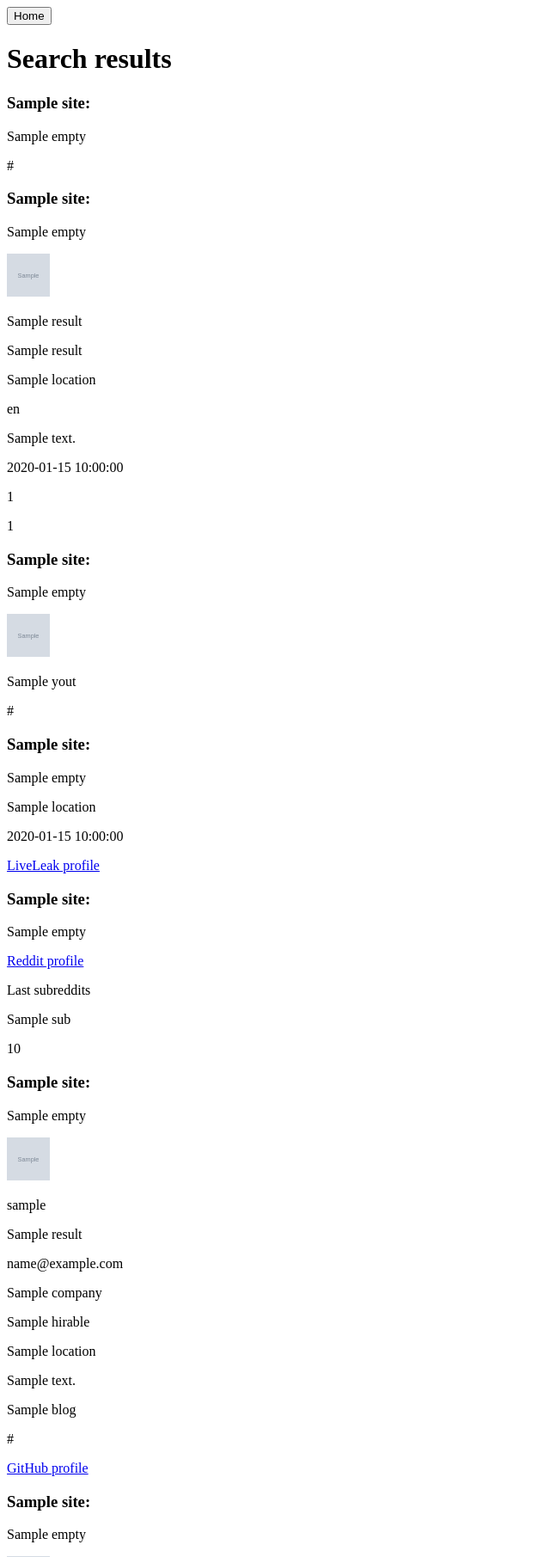
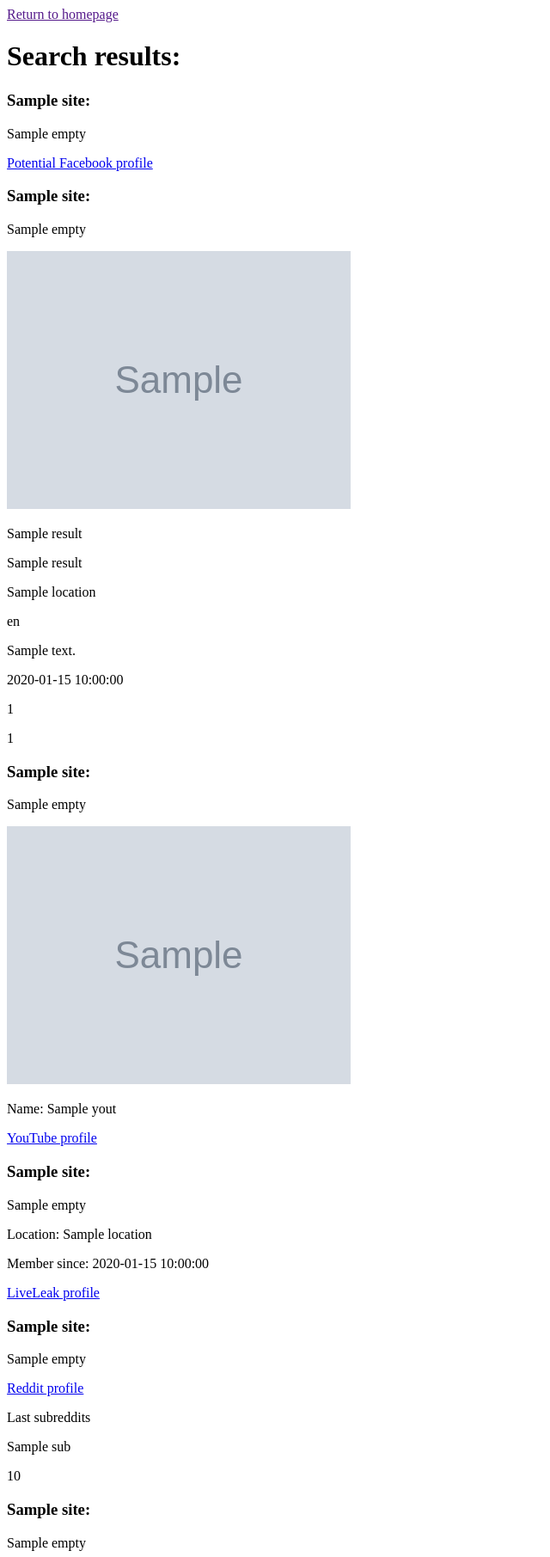
Before and after one commit to famavott/osint-scraper, a Python web app: template osint_scraper/templates/results.jinja2 in a window 1280 px wide. Shown: the top 1811 px of the page at 86% size, without its empty margins (0-640 px from the left). Run offline with Jinja, Linux system fonts and the light colour scheme; the template is opened without the code that fills it: most values are stand-ins (such as "Sample title", 1, 10 or a date in 2020); grey boxes marked "Sample" are stand-in pictures.

Commit message:
Styled out.

```diff
--- a/osint_scraper/templates/results.jinja2
+++ b/osint_scraper/templates/results.jinja2
@@ -2,17 +2,18 @@
 
 {% block content %}
 <div class="content">
-        <a href="{{ request.route_url('home') }}"><input id='submit_button' type="submit" name="home" value="Home"></a>
-    <h1>Search results</h1>
+        <a href="{{ request.route_url('home') }}" id='home_link'>Return to homepage</a>
+    <div id='page'>
+    <h1 id='results_header'>Search results:</h1>
 
         {% if facebook %}
-        <div id='info_block'>
-        <h3>{{ facebook.site }}:</h3>
+        <div class='info_block'>
+        <h3 class='site_name'>{{ facebook.site }}:</h3>
         {% if facebook.empty %}
             <p>{{ facebook.empty }}</p>
         {% endif %}
         {% if facebook.url %}
-            <p>{{ facebook.url }}</p>
+            <p><a href="{{ facebook.url }}">Potential Facebook profile</a></p>
         {% endif %}
         </div>
         {% endif %}
@@ -20,13 +21,13 @@
 
 
         {% if twit %}
-        <div id='info_block'>
-        <h3>{{ twit.site }}:</h3>
+        <div class='info_block'>
+        <h3 class='site_name'>{{ twit.site }}:</h3>
         {% if twit.empty %}
             <p>{{ twit.empty }}</p>
         {% endif %}
         {% if twit.results %}
-            <img src="{{ twit.results.profile_image_url }}" height="50px" width="50px">
+            <img src="{{ twit.results.profile_image_url }}">
             <p>{{ twit.results.screen_name }}</p>
             <p>{{ twit.results.name }}</p>
             <p>{{ twit.results.location }}</p>
@@ -41,29 +42,29 @@
 
 
         {% if yout %}
-            <div id='info_block'>
-            <h3>{{ yout.site }}:</h3>
+            <div class='info_block'>
+            <h3 class='site_name'>{{ yout.site }}:</h3>
             {% if yout.empty %}
                 <p>{{ yout.empty }}</p>
             {% endif %}
             {% if yout.avatar %}
-                <img src="{{ yout.avatar }}" height="50px" width="50px">
-                <p>{{ yout.title }}</p>
-                <p>{{ yout.url }}</p>
+                <img src="{{ yout.avatar }}">
+                <p><span class='bold'>Name:</span> {{ yout.title }}</p>
+                <p><a href="{{ yout.url }}">YouTube profile</a></p>
             {% endif %}
             </div>
         {% endif %}
 
 
         {% if lleak %}
-        <div id='info_block'>
-        <h3>{{ lleak.site }}:</h3>
+        <div class='info_block'>
+        <h3 class='site_name'>{{ lleak.site }}:</h3>
         {% if lleak.empty %}
             <p>{{ lleak.empty }}</p>
         {% endif %}
         {% if lleak.location %}
-            <p>{{ lleak.location }}</p>
-            <p>{{ lleak.memb_since }}</p>
+            <p><span class='bold'>Location:</span> {{ lleak.location }}</p>
+            <p><span class='bold'>Member since:</span> {{ lleak.memb_since }}</p>
             <p><a href="{{ lleak.url }}">LiveLeak profile</a></p>
         {% endif %}
         </div>
@@ -71,8 +72,8 @@
 
 
         {% if reddit %}
-            <div id='info_block'>
-            <h3>{{ reddit.site }}:</h3>
+            <div class='info_block'>
+            <h3 class='site_name'>{{ reddit.site }}:</h3>
             {% if reddit.empty %}
                 <p>{{ reddit.empty }}</p>
             {% endif %}
@@ -89,121 +90,121 @@
 
 
         {% if ghuser %}
-        <div id='info_block'>
-        <h3>{{ ghuser.site }}:</h3>
+        <div class='info_block'>
+        <h3 class='site_name'>{{ ghuser.site }}:</h3>
         {% if ghuser.empty %}
             <p>{{ ghuser.empty }}</p>
         {% endif %}
         {% if ghuser.results %}
-            <img src="{{ ghuser.results.avatar_url }}" height="50px" width="50px">
-            <p>{{ ghuser.results.login }}</p>
-            <p>{{ ghuser.results.name }}</p>
-            <p>{{ ghuser.results.email }}</p>
-            <p>{{ ghuser.results.company }}</p>
-            <p>{{ ghuser.results.hirable }}</p>
-            <p>{{ ghuser.results.location }}</p>
-            <p>{{ ghuser.results.bio }}</p>
-            <p>{{ ghuser.results.blog }}</p>
-            <p>{{ ghuser.results.repos_url }}</p>
-            <a href="{{ ghuser.results.html_url }}">GitHub profile</a>
+            <img src="{{ ghuser.results.avatar_url }}">
+            <p><span class='bold'>Username:</span> {{ ghuser.results.login }}</p>
+            <p><span class='bold'>Name:</span> {{ ghuser.results.name }}</p>
+            <p><span class='bold'>Email:</span> {{ ghuser.results.email }}</p>
+            <p><span class='bold'>Company:</span> {{ ghuser.results.company }}</p>
+            <p><span class='bold'>Hirable:</span> {{ ghuser.results.hirable }}</p>
+            <p><span class='bold'>Location:</span> {{ ghuser.results.location }}</p>
+            <p><span class='bold'>Bio:</span> {{ ghuser.results.bio }}</p>
+            <p><span class='bold'>Blog:</span> {{ ghuser.results.blog }}</p>
+            <p><a href="{{ ghuser.results.repos_url }}">GitHub repos</a></p>
+            <p><a href="{{ ghuser.results.html_url }}">GitHub profile</a></p>
         {% endif %}
         </div>
         {% endif %}
 
 
         {% if steam %}
-        <div id='info_block'>
-        <h3>{{ steam.site }}:</h3>
+        <div class='info_block'>
+        <h3 class='site_name'>{{ steam.site }}:</h3>
         {% if steam.empty %}
             <p>{{ steam.empty }}</p>
         {% endif %}
         {% if steam.location %}
-            <img src="{{ steam.avatar }}" height="50px" width="50px">
-            <p>{{ steam.real_name }}</p>
-            <p>{{ steam.bio }}</p>
-            <p>{{ steam.location }}</p>
+            <img src="{{ steam.avatar }}">
+            <p><span class='bold'>Name:</span> {{ steam.real_name }}</p>
+            <p><span class='bold'>Bio:</span> {{ steam.bio }}</p>
+            <p><span class='bold'>Location:</span> {{ steam.location }}</p>
         {% endif %}
         </div>
         {% endif %}
 
 
         {% if imgur %}
-        <div id='info_block'>
-        <h3>{{ imgur.site }}:</h3>
+        <div class='info_block'>
+        <h3 class='site_name'>{{ imgur.site }}:</h3>
         {% if imgur.empty %}
             <p>{{ imgur.empty }}</p>
         {% endif %}
         {% if imgur.url %}
-            <p>{{ imgur.bio }}</p>
-            <a href="{{ imgur.url }}">Imgur profile</a>
-            <p>{{ imgur.acct_date }}</p>
+            <p><span class='bold'>Bio:</span> {{ imgur.bio }}</p>
+            <p><span class='bold'>Member since:</span> {{ imgur.acct_date }}</p>
+            <p><a href="{{ imgur.url }}">Imgur profile</a></p>
         {% endif %}
         </div>
         {% endif %}
 
 
         {% if p_bucket %}
-        <div id='info_block'>
-        <h3>{{ p_bucket.site }}:</h3>
+        <div class='info_block'>
+        <h3 class='site_name'>{{ p_bucket.site }}:</h3>
         {% if p_bucket.empty %}
             <p>{{ p_bucket.empty }}</p>
         {% endif %}
         {% if p_bucket.url %}
-            <img src="{{ p_bucket.avatar }}" height="50px" width="50px">
-            <p>{{ p_bucket.bio }}</p>
-            <a href="{{ p_bucket.url }}">Photobucket profile</a>
+            <img src="{{ p_bucket.avatar }}">
+            <p><span class='bold'>Bio:</span> {{ p_bucket.bio }}</p>
+            <p><a href="{{ p_bucket.url }}">Photobucket profile</a></p>
         {% endif %}
         </div>
         {% endif %}
 
 
         {% if flickr %}
-        <div id='info_block'>
-        <h3>{{ flickr.site }}:</h3>
+        <div class='info_block'>
+        <h3 class='site_name'>{{ flickr.site }}:</h3>
         {% if flickr.empty %}
             <p>{{ flickr.empty }}</p>
         {% endif %}
         {% if flickr.avatar %}
-            <img src="{{ flickr.avatar }}" height="50px" width="50px">
-            <p>{{ flickr.user_name }}</p>
-            <p>{{ flickr.title }}</p>
-            <p>{{ flickr.location }}</p>
-            <a href="{{ flickr.url }}">Flickr profile</a>
+            <img src="{{ flickr.avatar }}">
+            <p><span class='bold'>Username:</span> {{ flickr.user_name }}</p>
+            <p><span class='bold'>Name:</span> {{ flickr.title }}</p>
+            <p><span class='bold'>Location:</span> {{ flickr.location }}</p>
+            <p><a href="{{ flickr.url }}">Flickr profile</a></p>
         {% endif %}
         </div>
         {% endif %}
 
 
         {% if hacker %}
-        <div id='info_block'>
-        <h3>{{ hacker.site }}:</h3>
+        <div class='info_block'>
+        <h3 class='site_name'>{{ hacker.site }}:</h3>
         {% if hacker.empty %}
             <p>{{ hacker.empty }}</p>
         {% endif %}
         {% if hacker.about %}
-            <p>{{ hacker.about }}</p>
-            <a href="{{ hacker.url }}">Hackernews profile</a>
+            <p><span class='bold'>Bio:</span> {{ hacker.about }}</p>
+            <p><a href="{{ hacker.url }}">Hackernews profile</a></p>
         {% endif %}
         </div>
         {% endif %}
 
 
         {% if wiki %}
-        <div id='info_block'>
-        <h3>{{ wiki.site }}:</h3>
+        <div class='info_block'>
+        <h3 class='site_name'>{{ wiki.site }}:</h3>
         {% if wiki.empty %}
             <p>{{ wiki.empty }}</p>
         {% endif %}
         {% if wiki.url %}
-            <a href="{{ wiki.url }}">Wikipedia profile</a>
+            <p><a href="{{ wiki.url }}">Wikipedia profile</a></p>
         {% endif %}
         </div>
         {% endif %}
 
 
         {% if pwned %}
-        <div id='info_block'>
-        <h3>Have you been pwned:</h3>
+        <div class='info_block'>
+        <h3 class='site_name'>{{ pwned.site }}:</h3>
         {% for pwn in pwned.results %}
             <p>{{ pwn.Name }}</p>
             <p>{{ pwn.DataClasses }}</p>
@@ -216,8 +217,8 @@
 
 
         {% if hacked_emails %}
-        <div id='info_block'>
-        <h3>{{ hacked_emails.site }}:</h3>
+        <div class='info_block'>
+        <h3 class='site_name'>{{ hacked_emails.site }}:</h3>
         {% if hacked_emails.empty %}
             <p>{{ hacked_emails.empty }}</p>
         {% endif %}
@@ -230,6 +231,6 @@
         </div>
         {% endif %}
 
-
+    </div>
 </div>
 {% endblock content %}
```
Also changed, not shown: osint_scraper/data/testing_data.py (+7 -3 lines), osint_scraper/static/style.css (+56 -0 lines).
